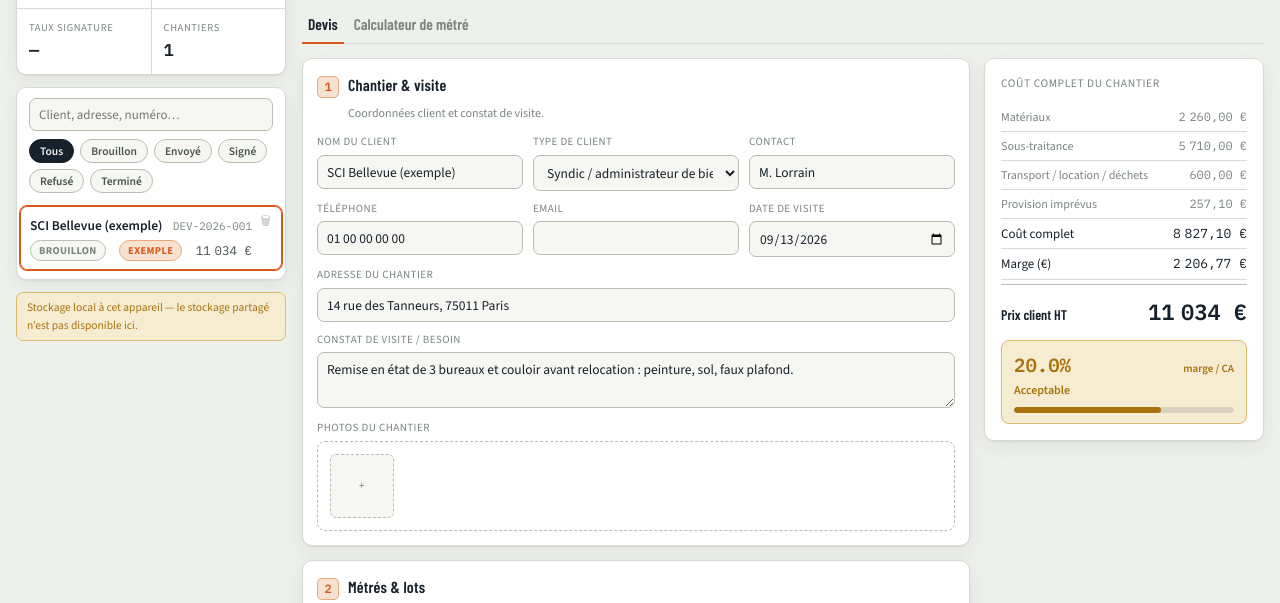
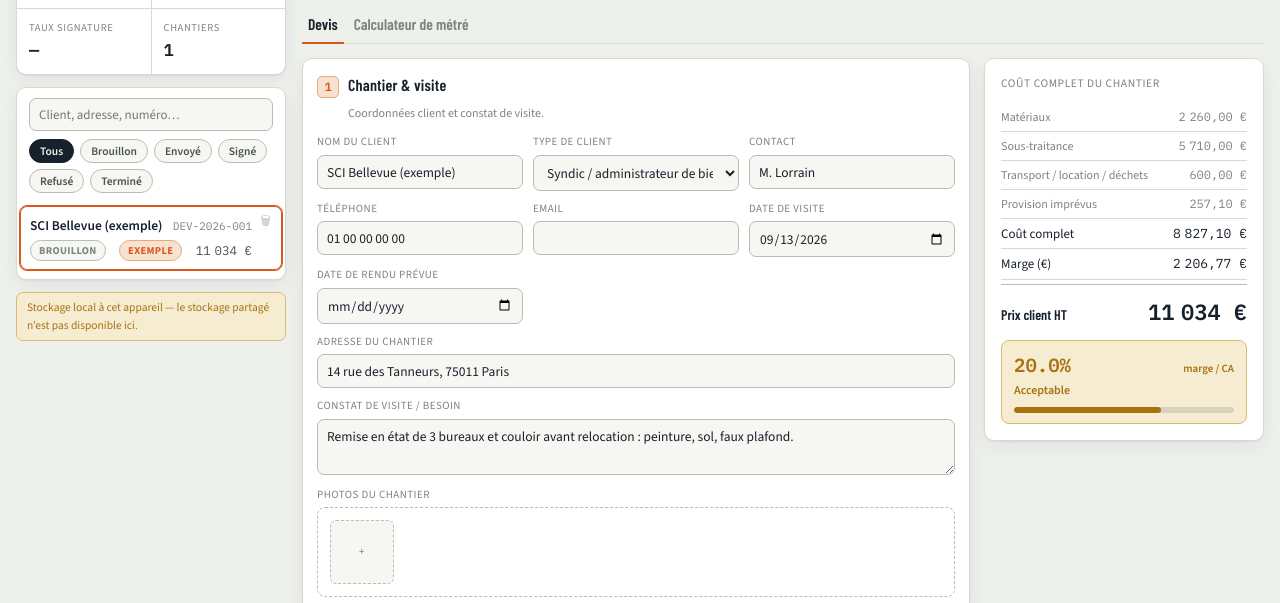
Before and after one commit to teodor-garage/carnet-chantier, a plain HTML site: page index.html in a window 1280 px wide. Shown: the part 144-747 px from the top of the page. Drawn offline with nearby package versions, Linux system fonts and the light colour scheme.

Commit message:
Ajout de la date de rendu prévue dans la section Chantier & visite du devis
Sert aussi de valeur par défaut pour la date de fin de chantier lors de la
génération de la facture.

Co-Authored-By: Claude Sonnet 5 <noreply@anthropic.com>
Claude-Session: https://claude.ai/code/session_01SjaLDmvDhVnEpckMPsER9S

```diff
--- a/index.html
+++ b/index.html
@@ -334,7 +334,7 @@ function newChantier(numero){
   return {
     id:null, numero:numero, statut:'brouillon', isExample:false,
     client:{nom:'',type:'syndic',contact:'',tel:'',email:''},
-    adresse:'', dateVisite:'', description:'',
+    adresse:'', dateVisite:'', dateRendu:'', description:'',
     lots:[], transport:0, locationDechets:0, provisionPct:3, margeCiblePct:20,
     photos:[], notes:'', pieces:[],
     validiteJours: state.settings.validiteJoursDefault||30,
@@ -578,7 +578,7 @@ function genererFacture(ch){
   if(ch.factureNumero) return;
   ch.factureNumero = nextNumeroFacture();
   ch.factureDate = new Date().toISOString().slice(0,10);
-  ch.dateFinChantier = ch.dateFinChantier || ch.factureDate;
+  ch.dateFinChantier = ch.dateFinChantier || ch.dateRendu || ch.factureDate;
   ch.factureDelaiJours = ch.factureDelaiJours!=null ? ch.factureDelaiJours : 30;
   ch.factureAcompteRecu = ch.factureAcompteRecu!=null ? ch.factureAcompteRecu : (num(ch.acomptePct)>0);
   ch.factureStatutPaiement = ch.factureStatutPaiement || 'attente';
@@ -717,6 +717,7 @@ function renderWorkspace(){
             '<div class="field"><label>Téléphone</label><input id="f_client_tel" value="'+esc(ch.client.tel)+'"></div>'+
             '<div class="field"><label>Email</label><input id="f_client_email" value="'+esc(ch.client.email)+'"></div>'+
             '<div class="field"><label>Date de visite</label><input type="date" id="f_dateVisite" value="'+esc(ch.dateVisite)+'"></div>'+
+            '<div class="field"><label>Date de rendu prévue</label><input type="date" id="f_dateRendu" value="'+esc(ch.dateRendu||'')+'"></div>'+
             '<div class="field span3"><label>Adresse du chantier</label><input id="f_adresse" value="'+esc(ch.adresse)+'" placeholder="N°, rue, code postal, ville"></div>'+
             '<div class="field span3"><label>Constat de visite / besoin</label><textarea id="f_description" placeholder="État des lieux, travaux demandés, contraintes d’accès…">'+esc(ch.description)+'</textarea></div>'+
           '</div>'+
@@ -1007,6 +1008,7 @@ function bindWorkspaceEvents(ch){
   bindText('f_client_tel','client.tel');
   bindText('f_client_email','client.email');
   bindText('f_dateVisite','dateVisite');
+  bindText('f_dateRendu','dateRendu');
   bindText('f_adresse','adresse');
   bindText('f_description','description');
   bindText('f_notes','notes');
```
